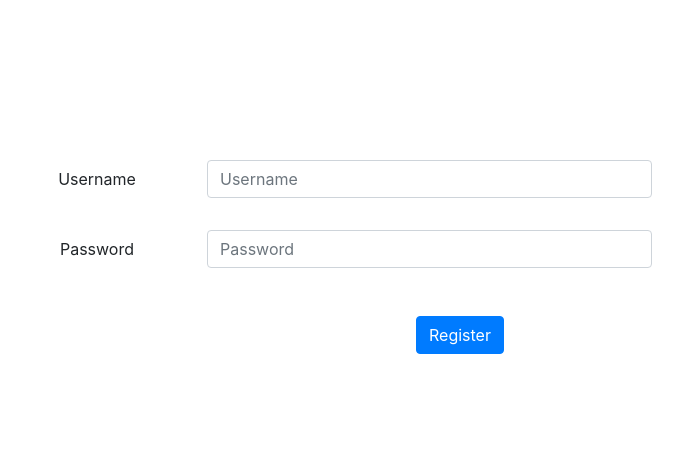
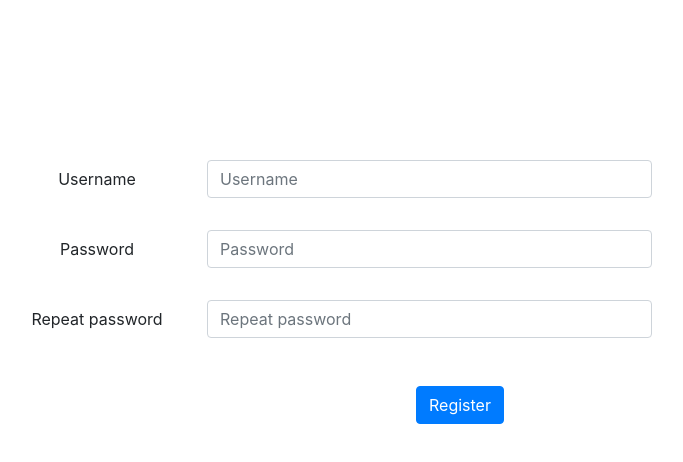
Before and after one commit to EvgeniaKosorotova/front_react_rabbitmq, a React (Create React App) app: page /login in a window 1280 px wide. Both pictures are taken after a click on the button "Register". Shown: the top 462 px of the page, without its empty margins (68-751 px from the left). Built offline with nearby package versions, Linux system fonts and the light colour scheme.

Commit message:
Add field "repeat password"

```diff
--- a/src/components/Register.js
+++ b/src/components/Register.js
@@ -10,9 +10,11 @@ export class Register extends Component {
     this.state = {
       username: '',
       password: '',
-      formErrors: {username: '', password: ''},
+      repeatPassword: '',
+      formErrors: {username: '', password: '', repeatPassword: ''},
       usernameValid: true,
       passwordValid: true,
+      repeatPasswordValid: true,
       isRedirect: false
     };
   }
@@ -27,9 +29,11 @@ export class Register extends Component {
     this.setState({
       username: '',
       password: '',
-      formErrors: {username: '', password: ''},
+      repeatPassword: '',
+      formErrors: {username: '', password: '', repeatPassword: ''},
       usernameValid: true,
       passwordValid: true,
+      repeatPasswordValid: true,
       isRedirect: false
     });
   }
@@ -38,6 +42,7 @@ export class Register extends Component {
     let fieldValidationErrors = this.state.formErrors;
     let usernameValid = this.state.usernameValid;
     let passwordValid = this.state.passwordValid;
+    let repeatPasswordValid = this.state.repeatPasswordValid;
 
     switch (fieldName) {
       case 'username':
@@ -48,13 +53,18 @@ export class Register extends Component {
         passwordValid = value.length >= 6;
         fieldValidationErrors.password = passwordValid ? '': `Field ${fieldName} is too short`;
         break;
+      case 'repeatpassword':
+        repeatPasswordValid = value === this.state.password;
+        fieldValidationErrors.repeatPassword = repeatPasswordValid ? '': `Values do not match`;
+        break;
       default:
         break;
     }
 
     this.setState({formErrors: fieldValidationErrors,
       usernameValid: usernameValid,
-      passwordValid: passwordValid
+      passwordValid: passwordValid,
+      repeatPasswordValid: repeatPasswordValid
     });
   }
 
@@ -110,6 +120,17 @@ export class Register extends Component {
               </div>
             </Form.Group>
 
+            <Form.Group className="form-group row" controlId="formBasicRepeatPassword">
+              <Form.Label className="col-sm-2 col-form-label">Repeat password</Form.Label>
+              <div className="col-sm-5">
+                <Form.Control type="password" placeholder="Repeat password" required
+                name="repeatPassword"
+                value={this.state.repeatPassword}
+                onChange={this.handleInput.bind(this)}/>
+                <span className='error'>{!this.state.repeatPasswordValid && this.state.formErrors.repeatPassword}</span>
+              </div>
+            </Form.Group>
+
             <Button className="button" variant="primary" type="submit">
               Register
             </Button>
```
